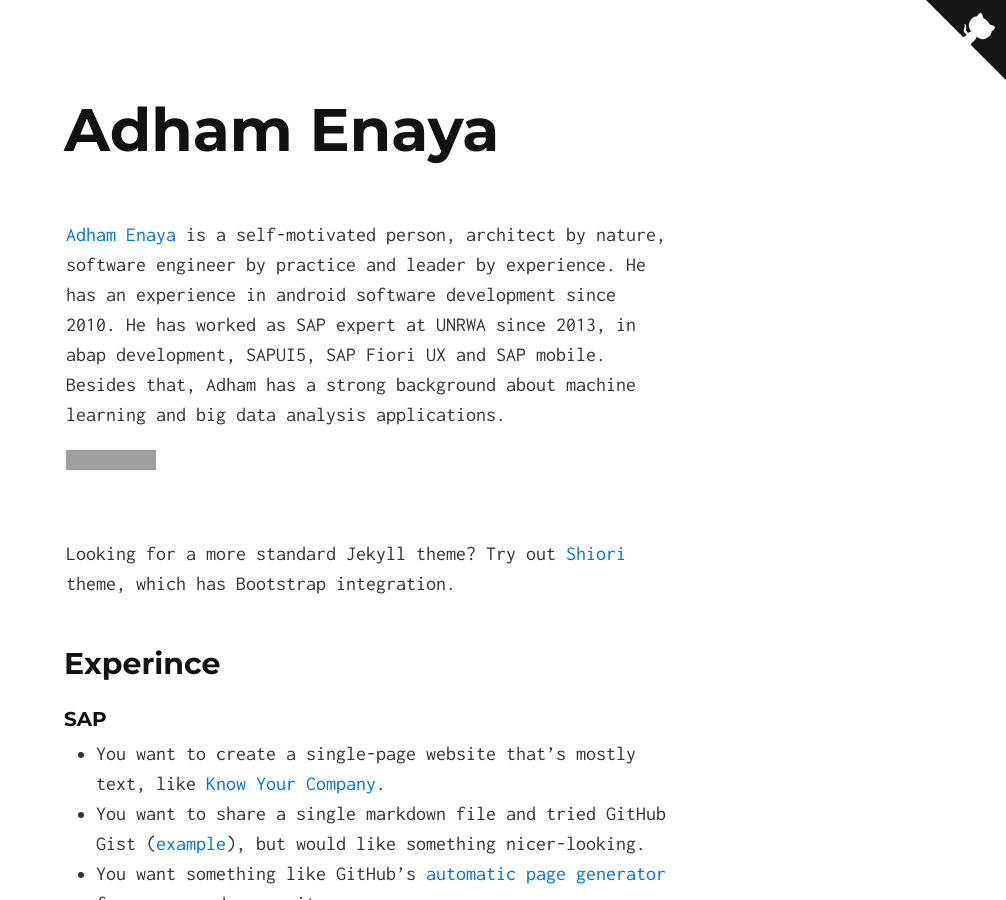
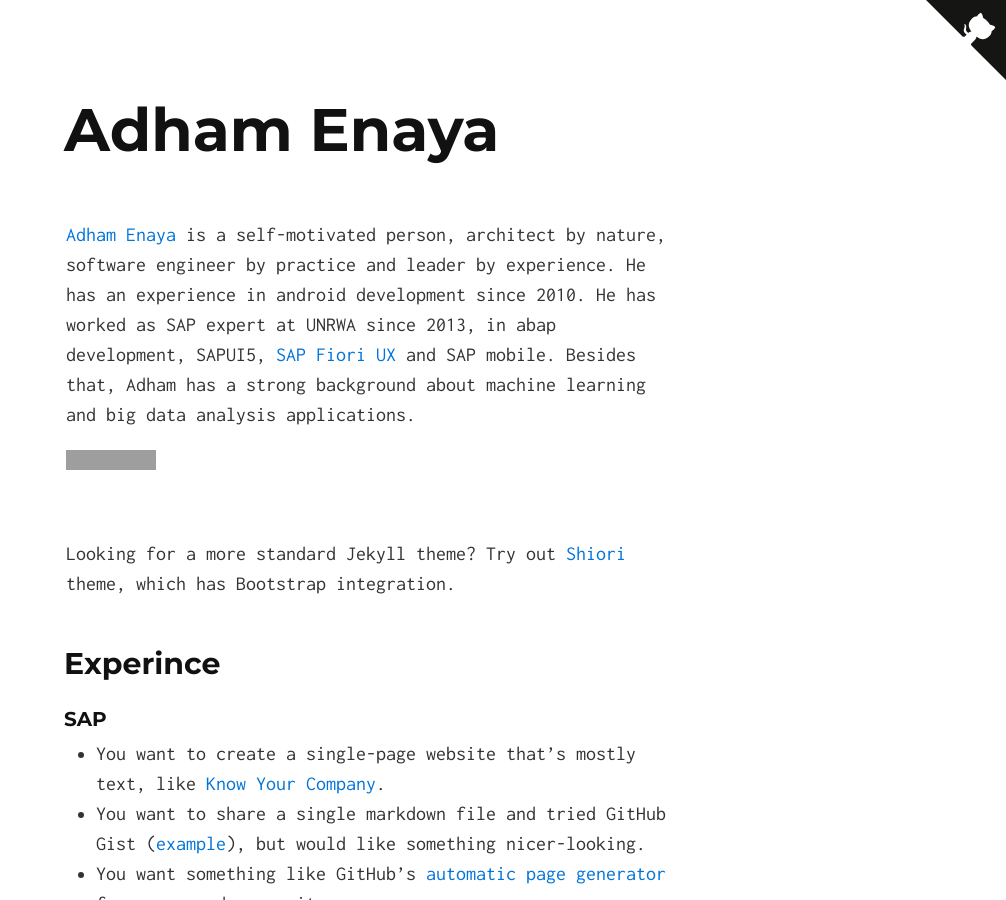
Before and after one commit to adhamenaya/adhamenaya.github.io, a Jekyll site: the page built from index.md, in a window 1280 px wide and 900 px high. Shown: the whole window, without its empty margins (274-1280 px from the left). Built offline with Jekyll 4.4.1, drawn with Linux system fonts in a browser that asks for light colours; grey boxes are pictures that could not be loaded.

Commit message:
Update bio

```diff
--- a/index.md
+++ b/index.md
@@ -2,7 +2,7 @@
 layout: default
 ---
 
-[Adham Enaya](http://adhamenaya.github.io) is a self-motivated person, architect by nature, software engineer by practice and leader by experience.  He has an experience in android software development since 2010. He has worked as SAP expert at UNRWA since 2013, in abap development, SAPUI5, SAP Fiori UX and SAP mobile. Besides that, Adham has a strong background about machine learning and big data analysis applications.
+[Adham Enaya](http://adhamenaya.github.io) is a self-motivated person, architect by nature, software engineer by practice and leader by experience. He has an experience in android development since 2010. He has worked as SAP expert at UNRWA since 2013, in abap development, SAPUI5, [SAP Fiori UX](https://www.sap.com/product/technology-platform/fiori.html) and SAP mobile. Besides that, Adham has a strong background about machine learning and big data analysis applications.
 
 <iframe src="https://ghbtns.com/github-btn.html?user=chibicode&amp;repo=solo&amp;type=watch&amp;count=true&amp;size=large"
   allowtransparency="true" frameborder="0" scrolling="0" width="170" height="30"></iframe><br/>
```
